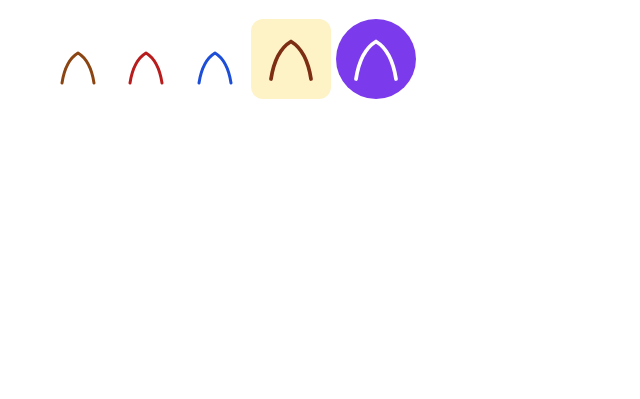
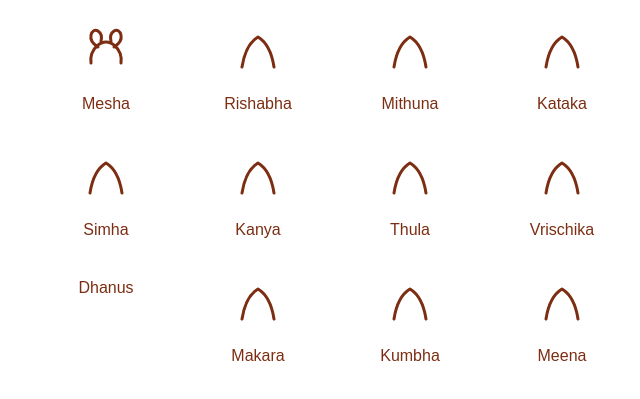
Before and after one commit to Sudhakar77777/astro-icons, a website built with Vite: page index.html in a window 1280 px wide. Shown: the part 109-508 px from the top of the page, without its empty margins (2-642 px from the left). Built offline with nearby package versions, Linux system fonts and the light colour scheme.

Commit message:
Add complete rashi icon set structure

```diff
--- a/index.html
+++ b/index.html
@@ -12,8 +12,18 @@
             padding: 40px;
         }
 
-        astro-rashi {
-            color: #b45309;
+        .grid {
+            display: grid;
+            grid-template-columns: repeat(4, 120px);
+            gap: 32px;
+        }
+
+        .grid div {
+            display: flex;
+            flex-direction: column;
+            align-items: center;
+            gap: 8px;
+            color: #7c2d12;
         }
     </style>
 </head>
@@ -22,20 +32,69 @@
 
     <h1>Rashi Icons</h1>
 
-    <astro-rashi icon="mesha" size="64" color="#8B4513">
-    </astro-rashi>
+    <div class="grid">
 
-    <astro-rashi icon="mesha" size="64" color="#B91C1C">
-    </astro-rashi>
+        <div>
+            <astro-rashi icon="mesha" size="64"></astro-rashi>
+            <span>Mesha</span>
+        </div>
 
-    <astro-rashi icon="mesha" size="64" color="#1D4ED8">
-    </astro-rashi>
+        <div>
+            <astro-rashi icon="rishabha" size="64"></astro-rashi>
+            <span>Rishabha</span>
+        </div>
 
-    <astro-rashi icon="mesha" size="80" color="#7C2D12" bg="#FEF3C7" radius="12">
-    </astro-rashi>
+        <div>
+            <astro-rashi icon="mithuna" size="64"></astro-rashi>
+            <span>Mithuna</span>
+        </div>
 
-    <astro-rashi icon="mesha" size="80" color="#FFFFFF" bg="#7C3AED" radius="40">
-    </astro-rashi>
+        <div>
+            <astro-rashi icon="kataka" size="64"></astro-rashi>
+            <span>Kataka</span>
+        </div>
+
+        <div>
+            <astro-rashi icon="simha" size="64"></astro-rashi>
+            <span>Simha</span>
+        </div>
+
+        <div>
+            <astro-rashi icon="kanya" size="64"></astro-rashi>
+            <span>Kanya</span>
+        </div>
+
+        <div>
+            <astro-rashi icon="thula" size="64"></astro-rashi>
+            <span>Thula</span>
+        </div>
+
+        <div>
+            <astro-rashi icon="vrischika" size="64"></astro-rashi>
+            <span>Vrischika</span>
+        </div>
+
+        <div>
+            <astro-rashi icon="dhanus" size="64"></astro-rashi>
+            <span>Dhanus</span>
+        </div>
+
+        <div>
+            <astro-rashi icon="makara" size="64"></astro-rashi>
+            <span>Makara</span>
+        </div>
+
+        <div>
+            <astro-rashi icon="kumbha" size="64"></astro-rashi>
+            <span>Kumbha</span>
+        </div>
+
+        <div>
+            <astro-rashi icon="meena" size="64"></astro-rashi>
+            <span>Meena</span>
+        </div>
+
+    </div>
 
     <script type="module" src="/src/components/rashi.js"></script>
 
```
Also changed, not shown: src/rashi/kanya.svg, src/rashi/kataka.svg, src/rashi/kumbha.svg, src/rashi/makara.svg, src/rashi/meena.svg, src/rashi/mesha.svg, src/rashi/mithuna.svg, src/rashi/rishabha.svg, src/rashi/simha.svg, src/rashi/thula.svg, src/rashi/vrischika.svg, 1 other file.
